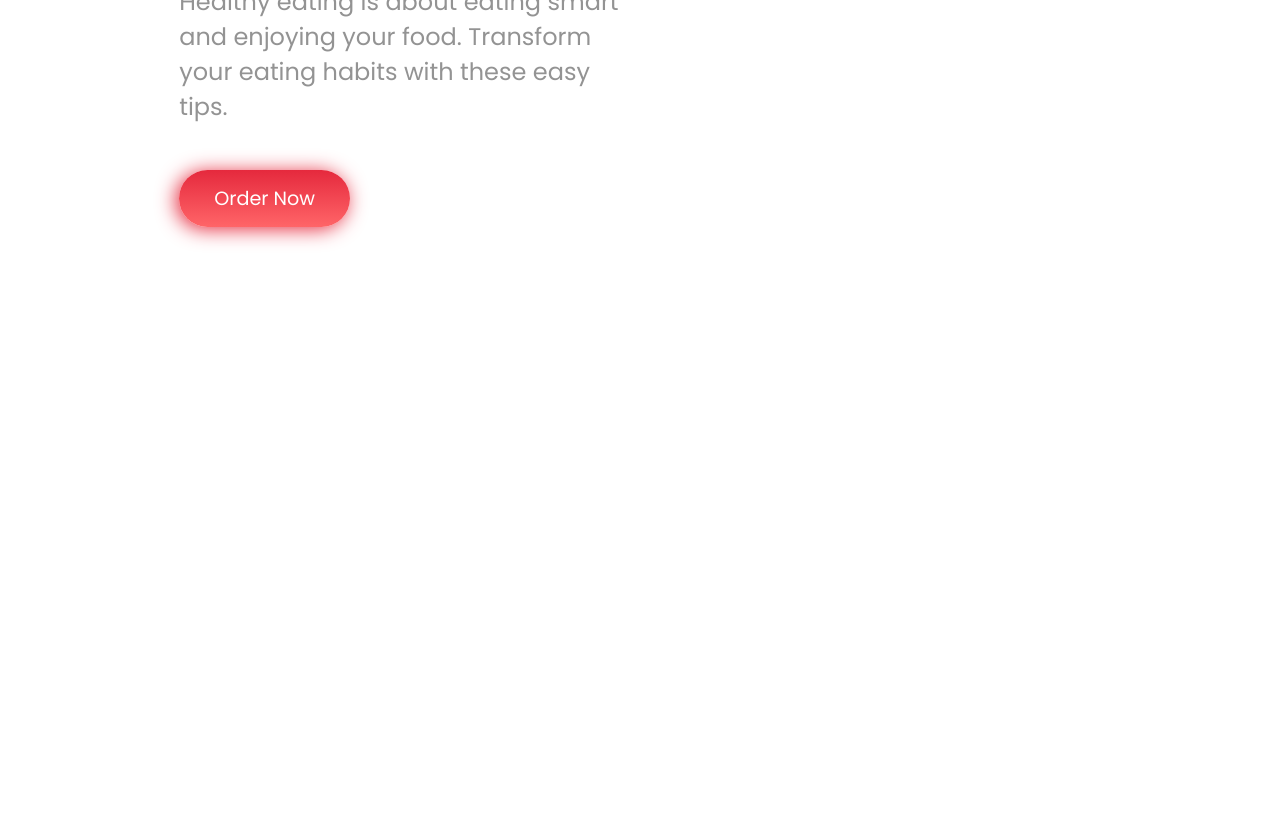
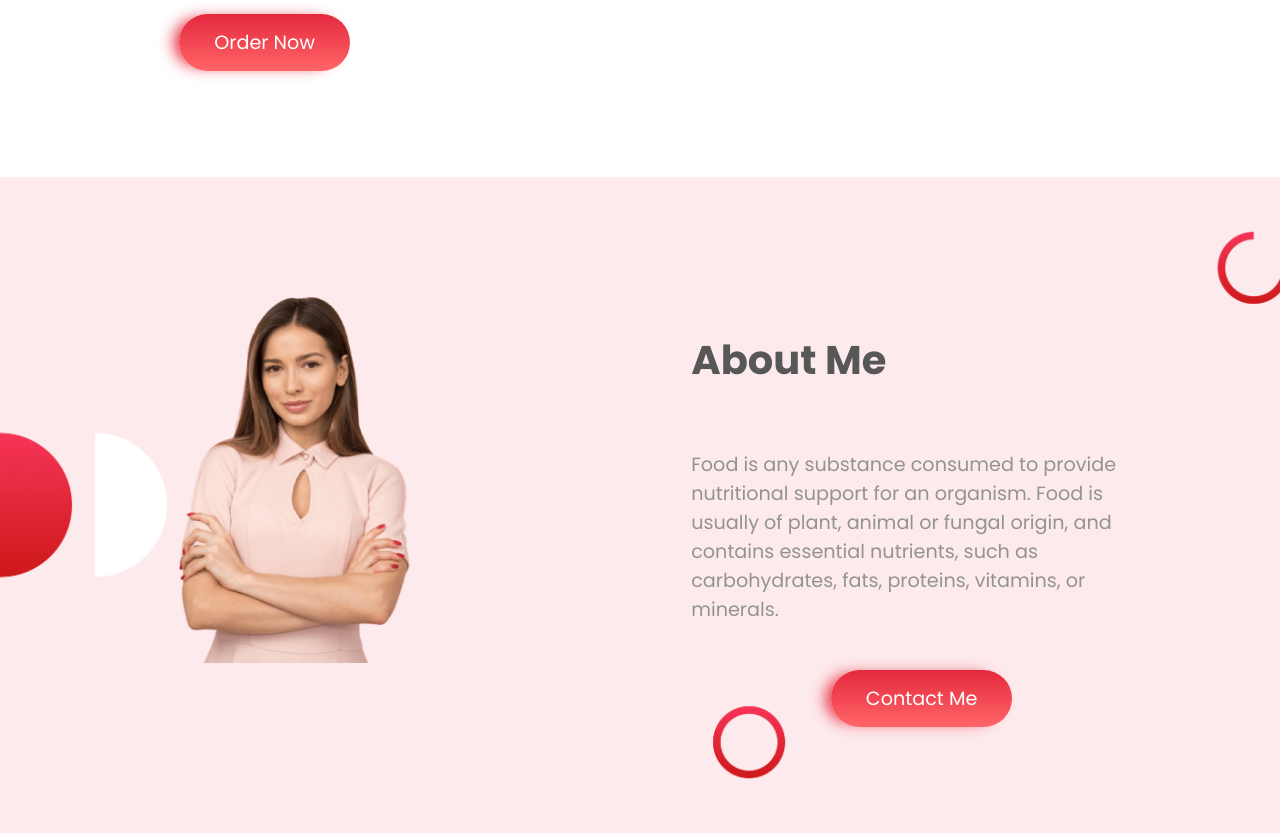
Before and after one commit to mizanur919/JM-1st-Assignment-Food-Corner, a plain HTML site: page index.html in a window 1280 px wide. Shown: the part 452-1285 px from the top of the page. Before the commit the page ends 800 px from the top, so only its background shows below. Drawn offline with Linux system fonts and the light colour scheme.

Commit message:
about area added

```diff
--- a/index.html
+++ b/index.html
@@ -18,6 +18,7 @@
 
     <body>
         <main>
+            <!-- Banner Area -->
             <section class="banner-area">
                 <div class="middle">
                     <div class="banner">
@@ -32,6 +33,33 @@
                     </div>
                 </div>
             </section>
+
+            <!-- About Area -->
+            <section class="about-area">
+                <div class="middle">
+                    <div class="about">
+                        <div class="about-half about-area-left">
+                            <img src="images/female/Person Image.png" alt="">
+                        </div>
+                        <div class="about-half about-area-right">
+                            <h2>About Me</h2>
+                            <p>Food is any substance consumed to provide nutritional support for an organism. Food is usually of plant, animal or fungal origin, and contains essential nutrients, such as carbohydrates, fats, proteins, vitamins, or minerals.</p>
+                            <a class="btn btn-order" target="_blank" href="#" >Contact Me</a>
+                        </div>
+                    </div>
+                </div>
+            </section>
+
+            <!-- Service Area -->
+            <section class="service-area">
+                <div class="middle">
+                    <div class="services">
+                        <div class="service-half"></div>
+                        <div class="service-half"></div>
+                        <div class="service-half"></div>
+                    </div>
+                </div>
+            </section>
         </main>
     </body>
 
--- a/style.css
+++ b/style.css
@@ -8,6 +8,18 @@ body{
     width: 80%;
     margin: 0 auto;
 }
+
+.btn{
+    background-image: linear-gradient(#E5293D, #ff6568);
+    color: #fff;
+    padding: 15px 35px;
+    text-decoration: none;
+    border-radius: 50px;
+    font-size: 1.2rem;
+    box-shadow: -10px 0px 15px -5px #e5293d
+}
+
+/* Banner Area */
 
 .banner-area{
     padding: 120px 0;
@@ -22,7 +34,7 @@ body{
 }
 
 .banner-area-left h1{
-    font-size: 3rem;
+    font-size: 2.5rem;
     color: #575757;
     text-transform: capitalize;
 }
@@ -33,18 +45,8 @@ body{
 
 .banner-area-left p{
     color: #939393;
-    font-size: 1.5rem;
+    font-size: 1.2rem;
     margin: 60px 0;
-}
-
-.btn{
-    background-image: linear-gradient(#E5293D, #ff6568);
-    color: #fff;
-    padding: 15px 35px;
-    text-decoration: none;
-    border-radius: 50px;
-    font-size: 1.2rem;
-    box-shadow: -3px 2px 20px #e5293d;
 }
 
 .banner-area-left{
@@ -59,3 +61,48 @@ body{
 .banner-area-right img{
     width: 100%;
 }
+
+/* About Area */
+
+.about-area{
+    padding: 120px 0;
+    background-image: url(images/shapes/Frame\ 58.jpg);
+    background-repeat: no-repeat;
+    background-position: left;
+    background-size: cover;
+}
+
+.about{
+    display: flex;
+}
+
+.about-half{
+    width: 45%;
+}
+
+.about-area-right h2{
+    font-size: 2.5rem;
+    color: #575757;
+    text-transform: capitalize;
+    text-align: left;
+}
+
+.about-area-right p{
+    color: #939393;
+    font-size: 1.2rem;
+    margin: 60px 0;
+    text-align: left;
+}
+
+.about-area-left{
+    margin-left: 5%;
+}
+
+.about-area-right{
+    margin-left: 5%;
+    text-align: center;
+}
+
+.about-area-left img{
+    width: 50%;
+}
```
